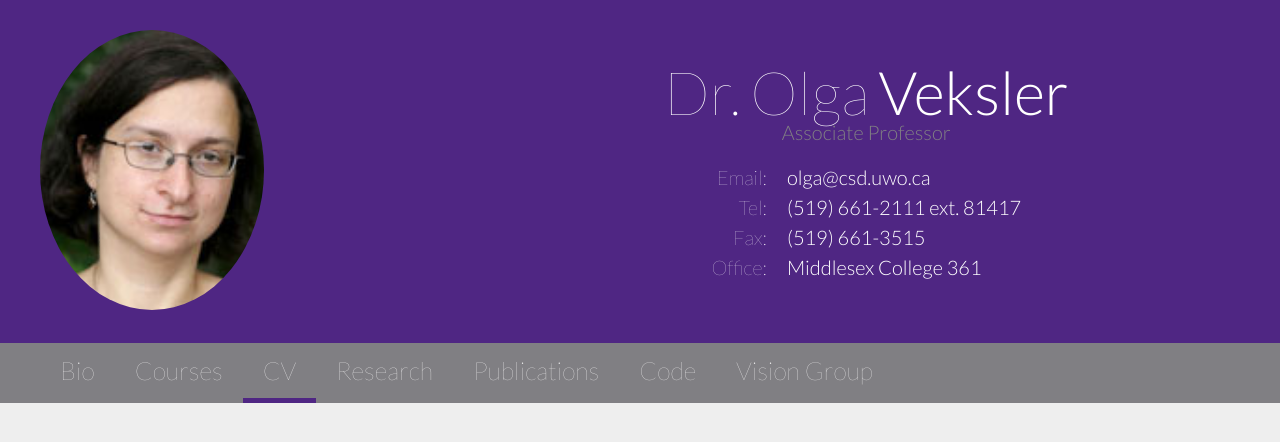
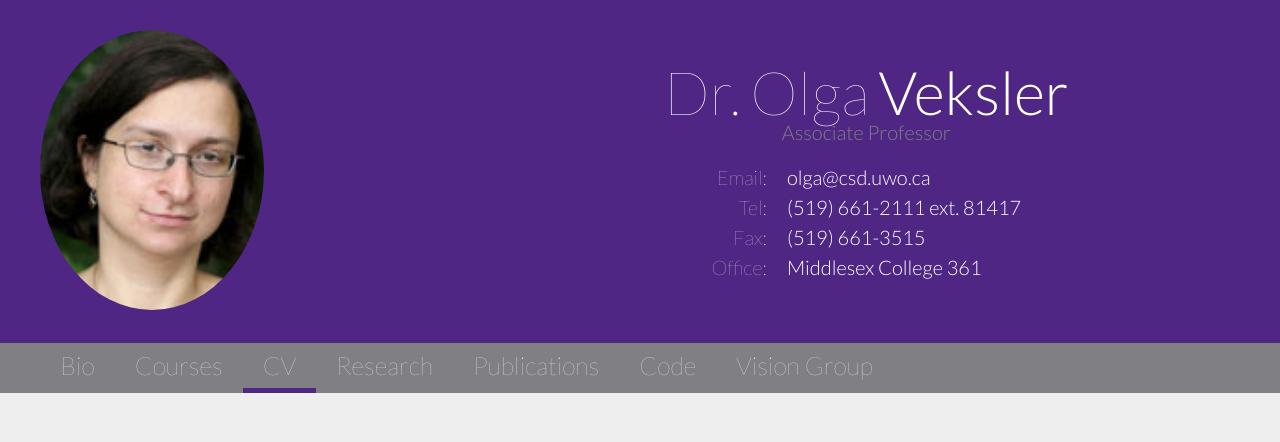
Before and after one commit to saquibmian/cs4474, a Jekyll site: the page built from prof-page/cv.md, in a window 1280 px wide. Shown: the top 442 px of the page. Built offline with Jekyll 4.4.1, drawn with Linux system fonts in a browser that asks for light colours; nearby versions of some CDN libraries; library files that are not in the unit come from our copies.

Commit message:
fixed prof page styling

```diff
--- a/prof-page/css/csd.css
+++ b/prof-page/css/csd.css
@@ -1,3 +1,7 @@
+body {
+	margin: 0;
+}
+
 .block-spam {
 	display: none;
 }
@@ -13,14 +17,37 @@
 	font-size: 30px;
 	font-weight: 200;
 	background-color: #4F2683;
-	padding: 15px 10px;
 	overflow-wrap: break-word;
+	text-decoration: none;
+	display: block;
+
+	display: -webkit-flex;
+  	display: flex;
 }
 
- a.box-header-download {
-	float: right;
-	text-decoration: none;
+.flex-fill {
+	-webkit-flex-grow: 1;
+	flex-grow: 1;
+}
+
+.box-header .box-title {
+	padding: 15px;
+}
+
+.box-header .date-info {
+	padding: 0 15px  10px 15px;
+	margin: auto;
+}
+
+.box-header .date-title {
+	padding-right: 10px;
+	padding-bottom: 3px;
+}
+
+.box-header .date, .box-header .date-title {
 	color: white;
+	font-size: 15px;
+	font-weight: 100;
 }
 
 .box-content {
@@ -28,6 +55,7 @@
 	padding: 30px;
 	font-weight: 300;
 	line-height: 1.5;
+	overflow-wrap: break-word;
 }
 
 .box-content p {
@@ -56,8 +84,19 @@
 		border-top: 1px solid #807F83;
 		border-bottom: 1px solid #807F83;
 	}
+	.box-header {
+		flex-direction: column;
+		-webkit-flex-direction: column;
+	}
 	.box-content {
 		padding: 10px;
+	}
+	.box-header .date-info {
+		text-align: left;
+		padding-top: 10px;
+		background-color: #807F83;
+		margin: 0;
+		display: block;
 	}
 }
 @media (min-width: 768px) {
@@ -70,7 +109,17 @@
 		margin: 20px 0;
 		border: 1px solid #807F83;
 	}
+	.box-header {
+		flex-direction: row;
+		-webkit-flex-direction: row;
+	}
 	.box-content {
 		padding: 30px;
 	}
+	.box-header .date-info {
+		text-align: right;
+		margin: auto;
+		background-color: #4F2683;
+		display: inline;
+	}
 }
--- a/prof-page/css/professer_page.css
+++ b/prof-page/css/professer_page.css
@@ -20,6 +20,9 @@
 .header {
 	-webkit-justify-content: center;
 	justify-content: center;
+
+	margin: 0;
+  	list-style-type: none;
 }
 
 .header-filler {
@@ -140,7 +143,7 @@
 		display: none
 	}
 	.navigation a, .navigation a:first-child {
-		padding: 15px 20px;
+		padding: 10px 20px;
 		border-bottom: 5px solid #807F83;
 	}
 	.navigation a.active-tab {
--- a/prof-page/css/reset.css
+++ /dev/null
@@ -1,48 +0,0 @@
-/* http://meyerweb.com/eric/tools/css/reset/
-   v2.0 | 20110126
-   License: none (public domain)
-*/
-
-html, body, div, span, applet, object, iframe,
-h1, h2, h3, h4, h5, h6, p, blockquote, pre,
-a, abbr, acronym, address, big, cite, code,
-del, dfn, em, img, ins, kbd, q, s, samp,
-small, strike, strong, sub, sup, tt, var,
-b, u, i, center,
-dl, dt, dd, ol, ul, li,
-fieldset, form, label, legend,
-table, caption, tbody, tfoot, thead, tr, th, td,
-article, aside, canvas, details, embed,
-figure, figcaption, footer, header, hgroup,
-menu, nav, output, ruby, section, summary,
-time, mark, audio, video {
-	margin: 0;
-	padding: 0;
-	border: 0;
-	font-size: 100%;
-	font: inherit;
-	vertical-align: baseline;
-}
-/* HTML5 display-role reset for older browsers */
-article, aside, details, figcaption, figure,
-footer, header, hgroup, menu, nav, section {
-	display: block;
-}
-body {
-	line-height: 1;
-}
-ol, ul {
-	list-style: none;
-}
-blockquote, q {
-	quotes: none;
-}
-blockquote:before, blockquote:after,
-q:before, q:after {
-	content: '';
-	content: none;
-}
-table {
-	border-collapse: collapse;
-	border-spacing: 0;
-}
```
